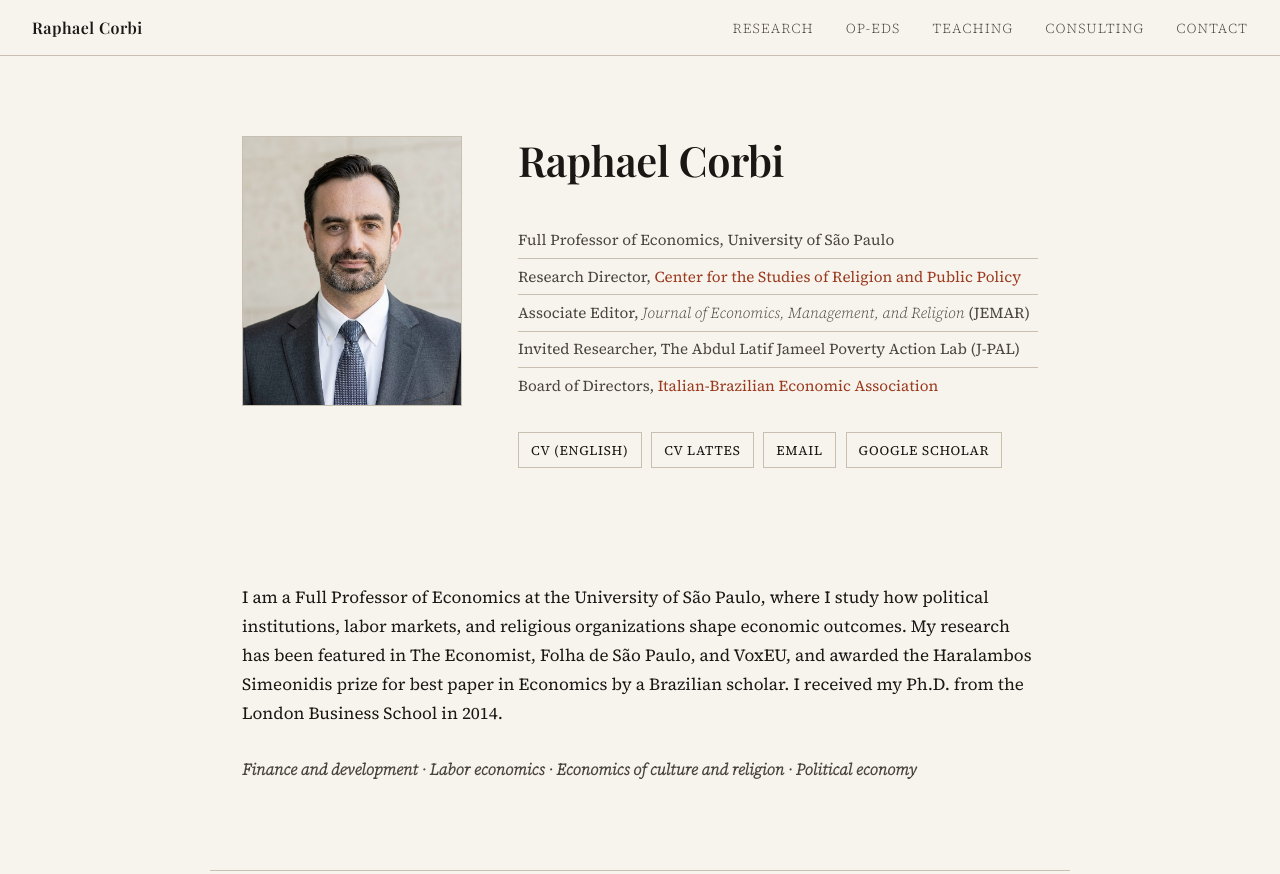
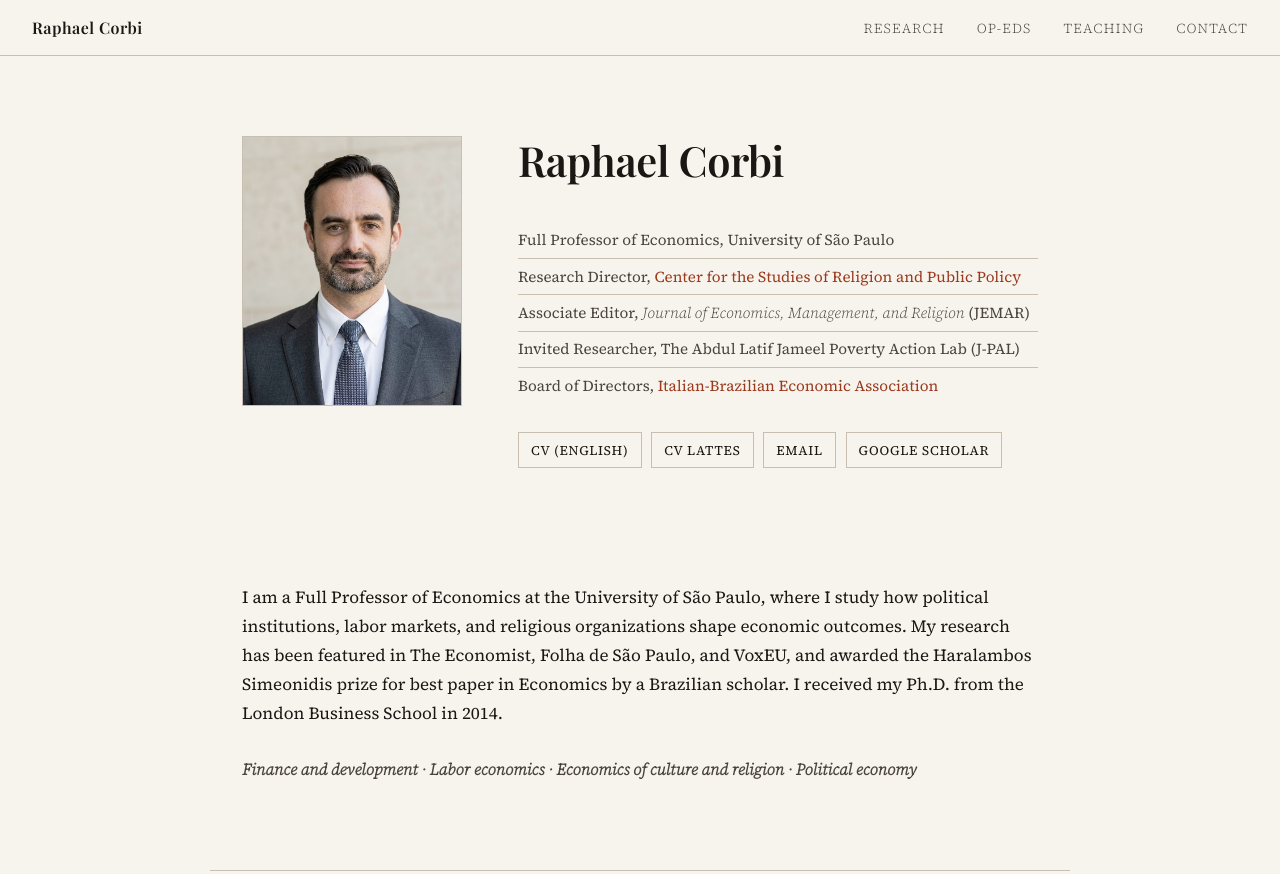
Before and after one commit to RaphaelCorbi/raphaelcorbi.github.io, a plain HTML site: page index.html in a window 1280 px wide. Shown: the top 874 px of the page. Drawn offline with nearby package versions, Linux system fonts and the light colour scheme; a web font is replaced by a local one.

Commit message:
Update index.html

```diff
--- a/index.html
+++ b/index.html
@@ -93,7 +93,6 @@
     <li><a href="#research">Research</a></li>
     <li><a href="#opeds">Op-Eds</a></li>
     <li><a href="#teaching">Teaching</a></li>
-    <li><a href="#consulting">Consulting</a></li>
     <li><a href="#contact">Contact</a></li>
   </ul>
 </nav>
```
